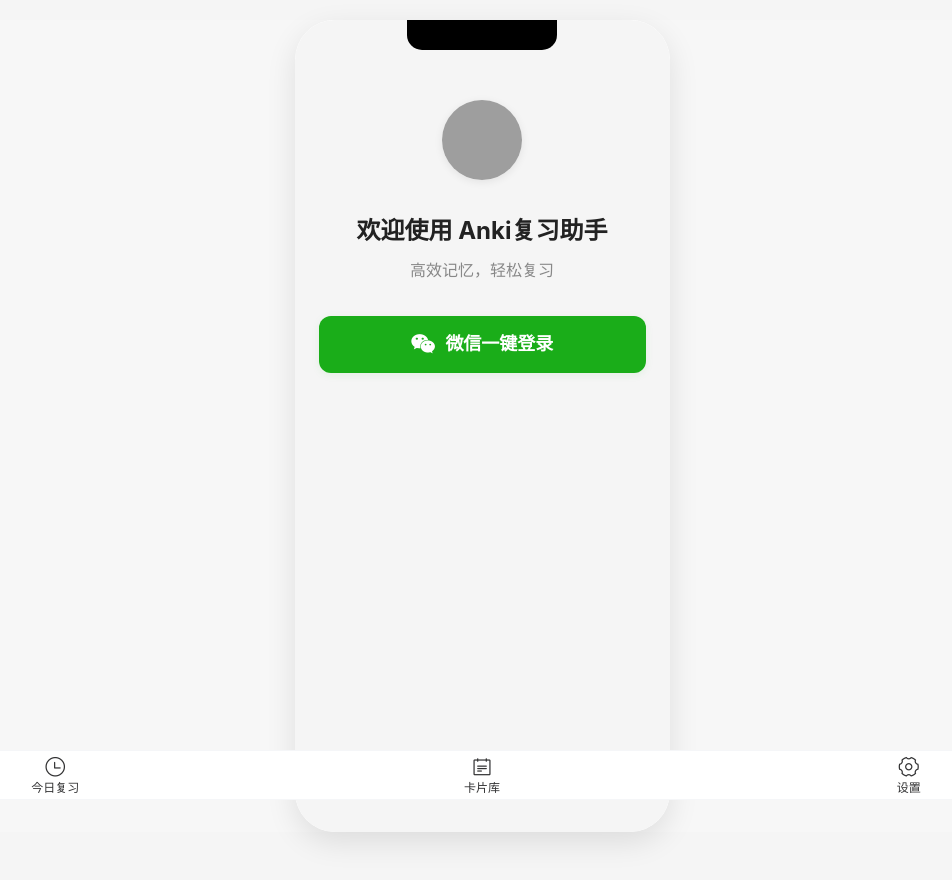
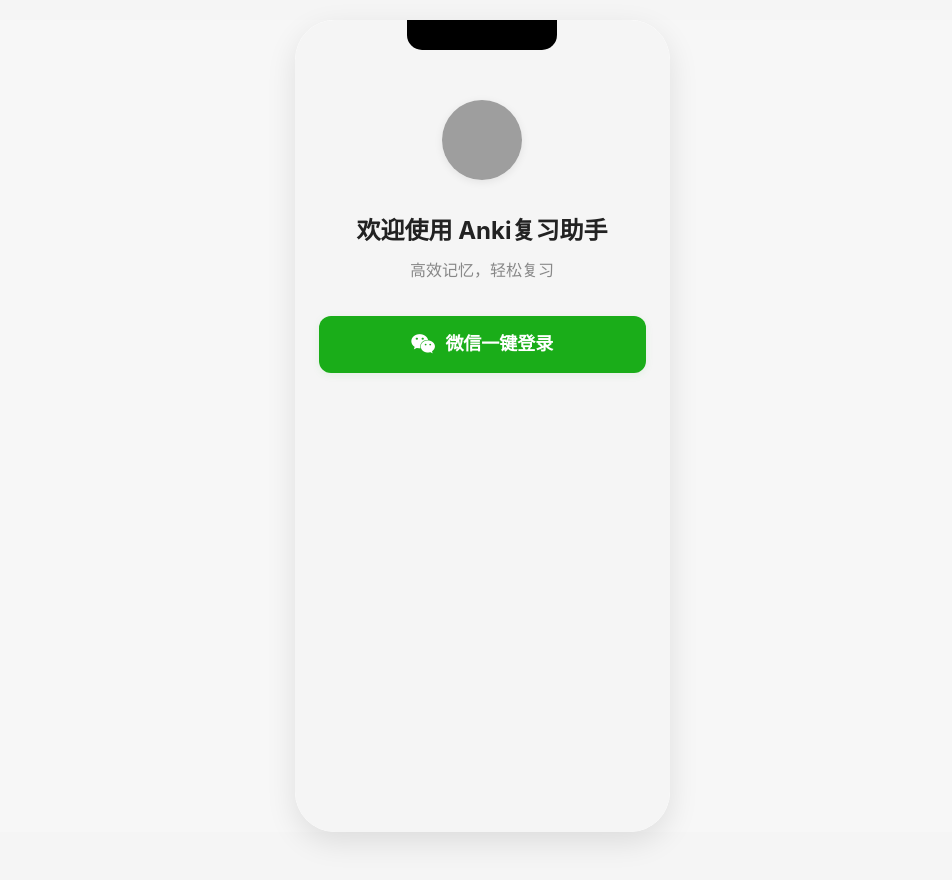
Before and after one commit to MontageWEB/anki-web, a Vue app: page /login/wechat in a window 1280 px wide. Shown: the top 880 px of the page, without its empty margins (158-1110 px from the left). Built offline with nearby package versions, Linux system fonts and the light colour scheme; grey boxes are pictures that could not be loaded.

Commit message:
feat: 添加 TabBar 显示逻辑，根据当前路由动态控制 TabBar 的显示状态，提升页面导航体验

```diff
--- a/src/App.vue
+++ b/src/App.vue
@@ -1,5 +1,12 @@
 <script setup>
 import TabBar from '@/components/common/TabBar.vue'
+import { useRoute } from 'vue-router'
+import { computed } from 'vue'
+
+const route = useRoute()
+// 需要显示 TabBar 的一级页面路径
+const tabBarPages = ['/today-review', '/card/list', '/settings']
+const showTabBar = computed(() => tabBarPages.includes(route.path))
 </script>
 
 <template>
@@ -7,7 +14,7 @@ import TabBar from '@/components/common/TabBar.vue'
     <main class="main">
       <router-view></router-view>
     </main>
-    <TabBar />
+    <TabBar v-if="showTabBar" />
   </div>
 </template>
 
```
